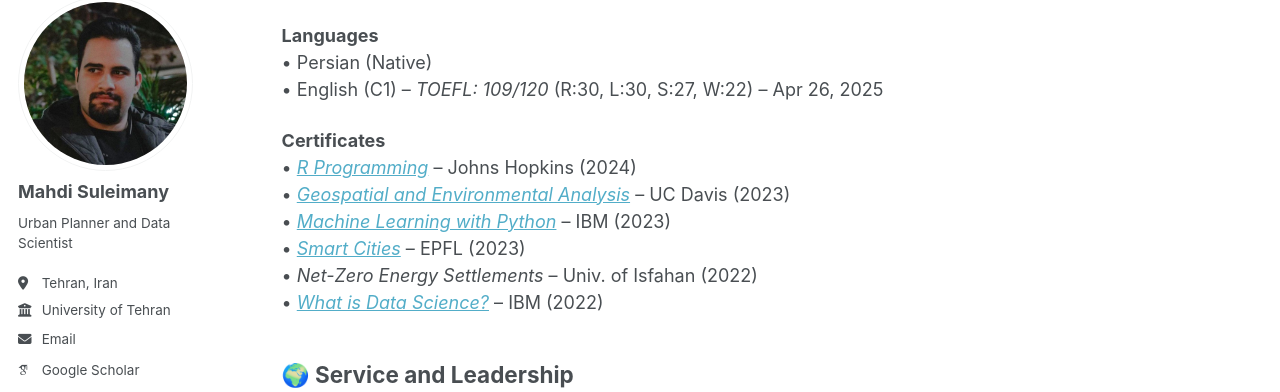
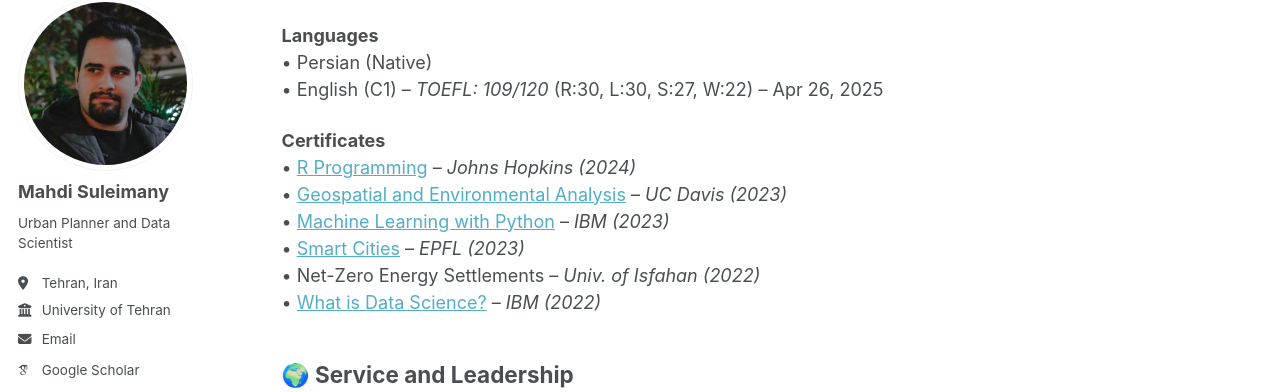
Before and after one commit to mo-soleimani/mo-soleimani.github.io, a Jekyll site: the page built from _pages/cv.md, in a window 1280 px wide and 900 px high, scrolled down 2572 px. Shown: the part 103-495 px from the top of the window. Built offline with Jekyll 4.4.1, drawn with Linux system fonts in a browser that asks for light colours; some web fonts are replaced.

Commit message:
Update cv.md

```diff
--- a/_pages/cv.md
+++ b/_pages/cv.md
@@ -83,12 +83,12 @@ redirect_from:
 • English (C1) – *TOEFL: 109/120* (R:30, L:30, S:27, W:22) – Apr 26, 2025
 
 **Certificates**
-• *[R Programming](https://coursera.org/verify/IIF6HF9I0NPT)* – Johns Hopkins (2024)
-• *[Geospatial and Environmental Analysis](https://www.coursera.org/account/accomplishments/certificate/YFW9GSBTT7YS)* – UC Davis (2023)
-• *[Machine Learning with Python](https://www.coursera.org/account/accomplishments/certificate/RBD9Q8SMUNRT)* – IBM (2023)
-• *[Smart Cities](https://www.coursera.org/account/accomplishments/certificate/6X2YFGL6LL5X)* – EPFL (2023)
-• *Net-Zero Energy Settlements* – Univ. of Isfahan (2022)
-• *[What is Data Science?](https://www.coursera.org/account/accomplishments/verify/P9E7PGR43M4Z)* – IBM (2022)
+• [R Programming](https://coursera.org/verify/IIF6HF9I0NPT) – *Johns Hopkins (2024)*
+• [Geospatial and Environmental Analysis](https://www.coursera.org/account/accomplishments/certificate/YFW9GSBTT7YS) – *UC Davis (2023)*
+• [Machine Learning with Python](https://www.coursera.org/account/accomplishments/certificate/RBD9Q8SMUNRT) – *IBM (2023)*
+• [Smart Cities](https://www.coursera.org/account/accomplishments/certificate/6X2YFGL6LL5X) – *EPFL (2023)*
+• Net-Zero Energy Settlements – *Univ. of Isfahan (2022)*
+• [What is Data Science?](https://www.coursera.org/account/accomplishments/verify/P9E7PGR43M4Z) – *IBM (2022)*
 
 ## 🌍 Service and Leadership
 
```
